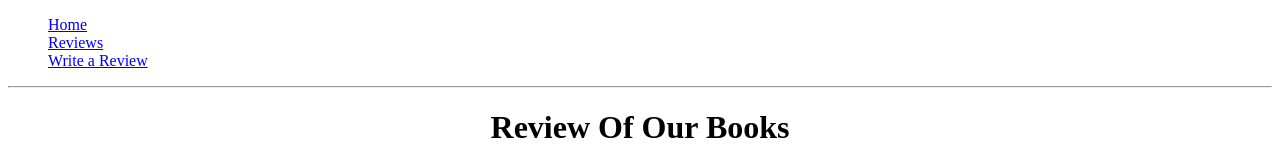
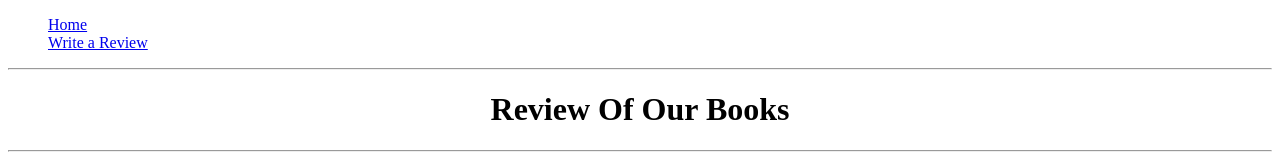
Before and after one commit to akashv2005/book-store, a plain HTML site: page review.html in a window 1280 px wide. Shown: the top 160 px of the page. Drawn offline with Linux system fonts and the light colour scheme.

Commit message:
Update review.html

```diff
--- a/review.html
+++ b/review.html
@@ -17,7 +17,6 @@
     <nav>
         <ul type="none" class="navbar">
             <li><a href="index.html">Home</a></li>
-            <li><a href="./review.html">Reviews</a></li>
             <li><a href="./yourev.html">Write a Review</a></li>
         </ul></nav>
         <hr>
```
